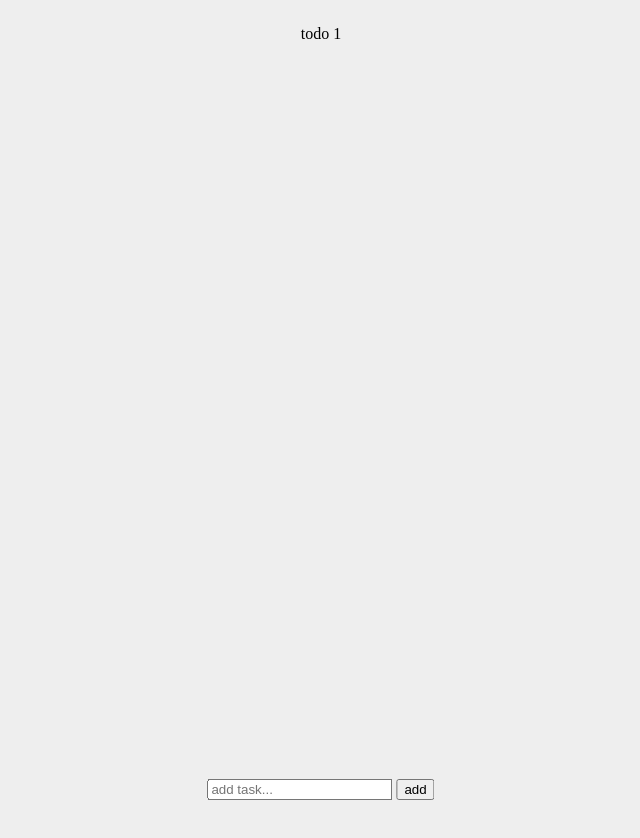
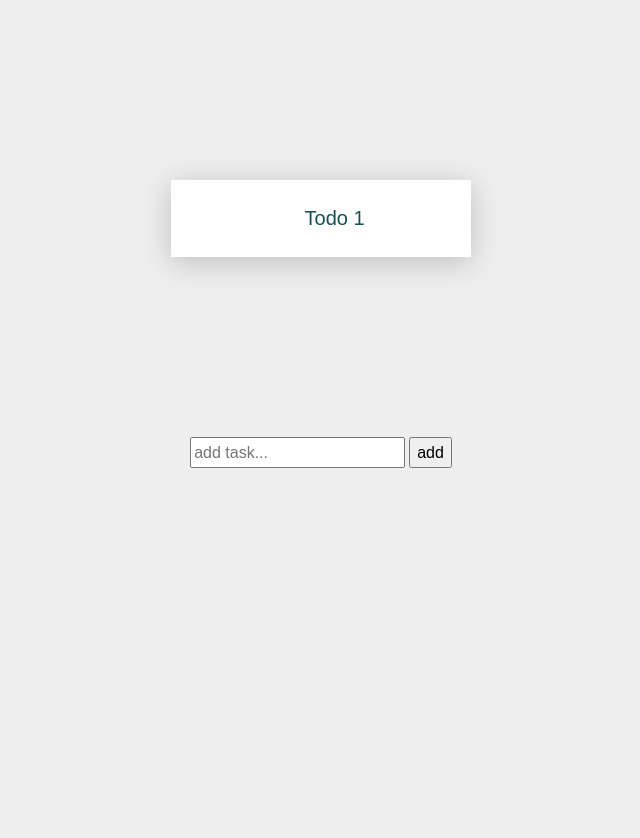
Before and after one commit to MPiotrowska/To-do-app, a plain HTML site: page index.html in a window 1280 px wide. Shown: the whole page, without its empty margins (319-959 px from the left). Drawn offline with Linux system fonts and the light colour scheme.

Commit message:
add todo list styles

```diff
--- a/styles.css
+++ b/styles.css
@@ -26,6 +26,7 @@ html {
 
 body {
   background-color: #eee;
+
 }
 main {
   width: 600px;
@@ -37,12 +38,39 @@ main {
   text-align: center;
 }
 .input-container {
-  position: absolute;
+  position: relative;
   bottom: 0;
   left: 50%;
   transform: translateX(-50%);
 }
 
 ul {
-  margin-top: 25px;
+  width: 300px;
+  margin: 30% auto;
+  background-color: white;
+  padding: 10px 15px;
+  font-size: 20px;
+  box-shadow: 0 5px 30px rgba(0, 0, 0, 0.2);
 }
+
+ul, input, button {
+  font-family: sans-serif;
+  line-height: 25px;
+}
+
+input, button {
+  font-size: 16px;
+}
+
+
+li {
+  border-bottom: solid 1px #ddd;
+  padding: 16px 16px 16px 16%;
+  text-transform: capitalize;
+  color: #135156;
+}
+
+li:last-child {
+  border-bottom:none;
+
+}
```
